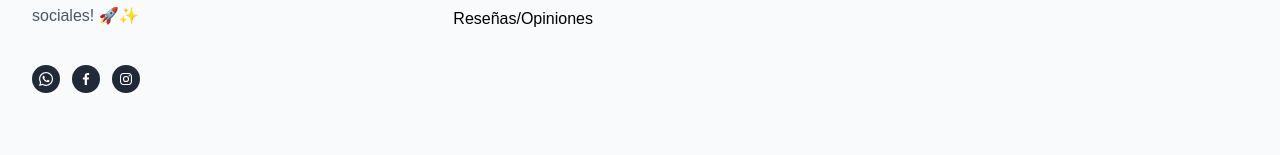
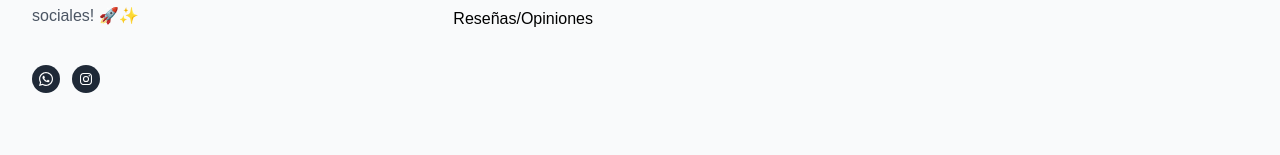
Before and after one commit to juanlozano2000/monzo-importados, a React (Vite) app in the folder monzo-importados/: page / in a window 1280 px wide. Shown: the part 2587-2742 px from the top of the page. Built offline with nearby package versions, Linux system fonts and the light colour scheme.

Commit message:
target blank en footer

```diff
--- a/monzo-importados/src/components/Footer.jsx
+++ b/monzo-importados/src/components/Footer.jsx
@@ -16,21 +16,14 @@ const Footer = () => {
                         {/* Redes sociales */}
                         <ul className="flex items-center space-x-3 mt-9">
                             <li>
-                                <a href="#" title="" className="flex items-center justify-center text-white transition-all duration-200 bg-gray-800 rounded-full w-7 h-7 hover:bg-blue-600 focus:bg-blue-600">
+                                <a href="https://wa.me/5491138756897?text=%C2%A1Hola!%20Me%20interesa%20saber%20m%C3%A1s%20sobre%20sus%20productos."
+                                target='_blank' title="" className="flex items-center justify-center text-white transition-all duration-200 bg-gray-800 rounded-full w-7 h-7 hover:bg-green-600 focus:bg-green-600 cursor-pointer">
                                 <FontAwesomeIcon icon={faWhatsapp} style={{color: "#ffffff",}} />
                                 </a>
                             </li>
 
                             <li>
-                                <a href="#" title="" className="flex items-center justify-center text-white transition-all duration-200 bg-gray-800 rounded-full w-7 h-7 hover:bg-blue-600 focus:bg-blue-600">
-                                    <svg className="w-4 h-4" xmlns="http://www.w3.org/2000/svg" viewBox="0 0 24 24" fill="currentColor">
-                                        <path d="M13.397 20.997v-8.196h2.765l.411-3.209h-3.176V7.548c0-.926.258-1.56 1.587-1.56h1.684V3.127A22.336 22.336 0 0 0 14.201 3c-2.444 0-4.122 1.492-4.122 4.231v2.355H7.332v3.209h2.753v8.202h3.312z"></path>
-                                    </svg>
-                                </a>
-                            </li>
-
-                            <li>
-                                <a href="#" title="" className="flex items-center justify-center text-white transition-all duration-200 bg-gray-800 rounded-full w-7 h-7 hover:bg-blue-600 focus:bg-blue-600">
+                                <a href="https://www.instagram.com/monzo.importados/" target='_blank' title="" className="flex items-center justify-center text-white transition-all duration-200 bg-gray-800 rounded-full w-7 h-7 hover:bg-pink-600 focus:bg-pink-600">
                                     <svg className="w-4 h-4" xmlns="http://www.w3.org/2000/svg" viewBox="0 0 24 24" fill="currentColor">
                                         <path d="M11.999 7.377a4.623 4.623 0 1 0 0 9.248 4.623 4.623 0 0 0 0-9.248zm0 7.627a3.004 3.004 0 1 1 0-6.008 3.004 3.004 0 0 1 0 6.008z"></path>
                                         <circle cx="16.806" cy="7.207" r="1.078"></circle>
```
